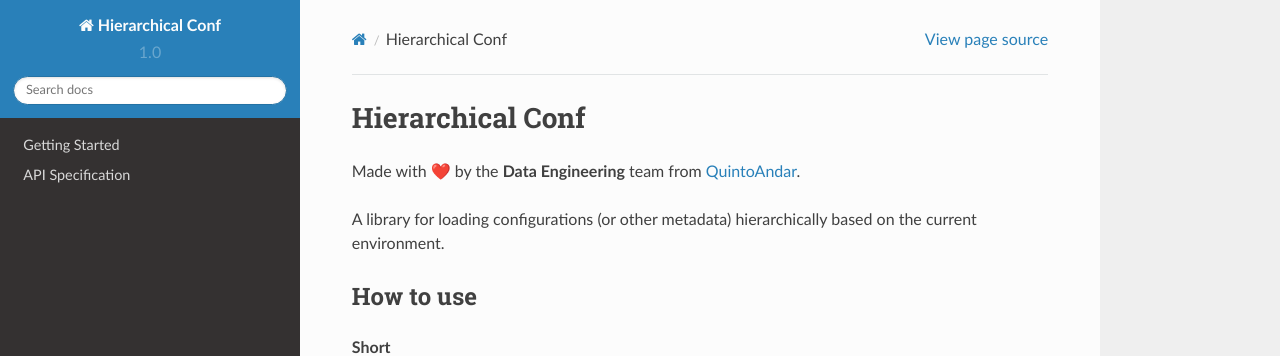
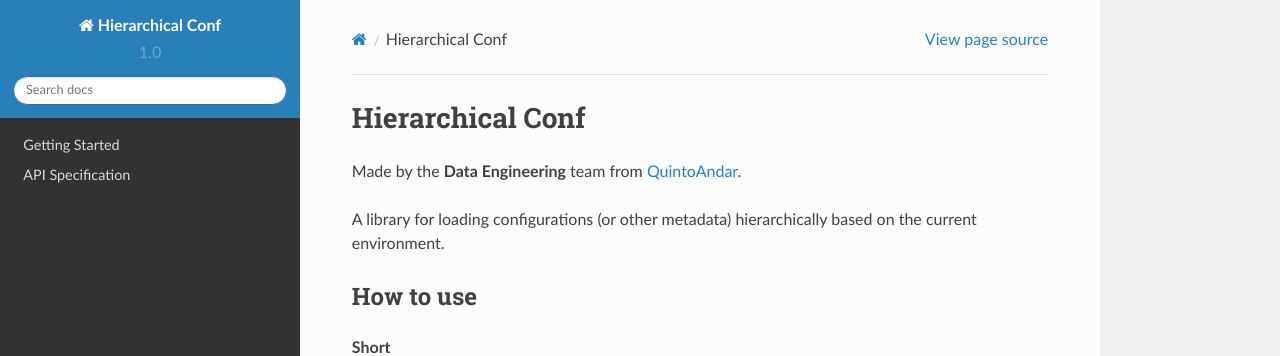
Before and after one commit to quintoandar/hierarchical-conf, a Sphinx documentation site: the page built from docs/source/index.rst, in a window 1280 px wide. Shown: the top 356 px of the page. Built offline with Sphinx 7.4.7 and the Read the Docs theme 2.0.0, drawn with Linux system fonts in a browser that asks for light colours.

```diff
--- a/docs/source/conf.py
+++ b/docs/source/conf.py
@@ -46,10 +46,9 @@ extensions = [
     "sphinx_rtd_theme",
     "sphinx.ext.napoleon",
     "sphinx.ext.coverage",
-    "sphinxemoji.sphinxemoji",
 ]
 
-sphinxemoji_style = "twemoji"
+# sphinxemoji_style = "twemoji"
 
 # Add any paths that contain templates here, relative to this directory.
 templates_path = ["_templates"]
--- a/docs/source/hierarchical_conf.rst
+++ b/docs/source/hierarchical_conf.rst
@@ -10,7 +10,6 @@ Submodules
    :undoc-members:
    :show-inheritance:
 
-
 Module contents
 ---------------
 
--- a/docs/source/index.rst
+++ b/docs/source/index.rst
@@ -1,6 +1,6 @@
 Hierarchical Conf
 ===========================
-Made with |:heart:| by the **Data Engineering** team from `QuintoAndar <https://github.com/quintoandar/>`_.
+Made by the **Data Engineering** team from `QuintoAndar <https://github.com/quintoandar/>`_.
 
 A library for loading configurations (or other metadata) hierarchically based on the current environment.
 
```
Also changed, not shown: docs/requirements.docs.txt (+4 -5 lines).
